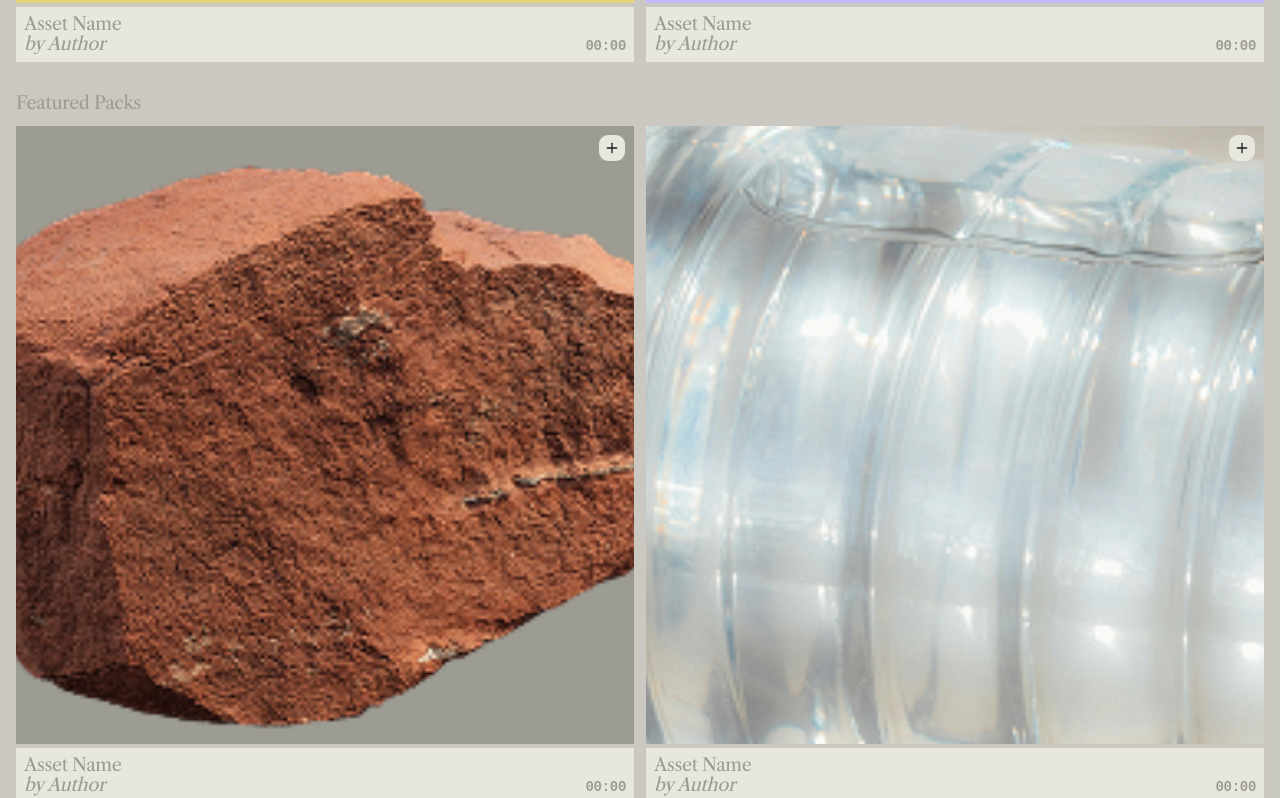
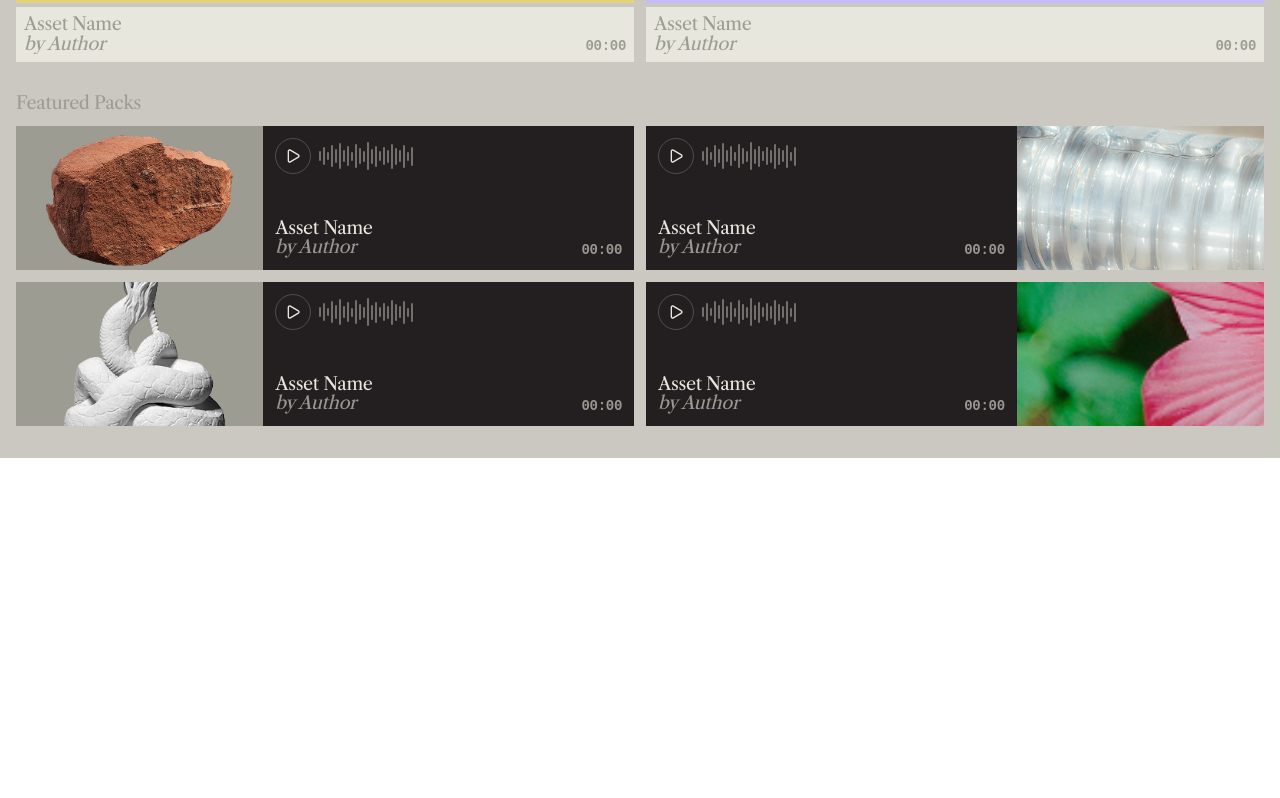
Before and after one commit to RaazeshP96/vrittech-ui-task, a Next.js app: page /browse in a window 1280 px wide. Shown: the part 1110-1908 px from the top of the page. After the commit the page ends 1568 px from the top, so only its background shows below. Built offline with nearby package versions, Linux system fonts and the light colour scheme.

Commit message:
feat(browse): wire video scapes tile and dark packs grid

```diff
--- a/components/browse/asset-card.tsx
+++ b/components/browse/asset-card.tsx
@@ -28,7 +28,20 @@ export const AssetCard = ({ asset, className }: AssetCardProps) => {
         )}
       >
         {isWord && <p className="pr-8">{asset.text}</p>}
-        {!isWord && asset.image && (
+        {!isWord && asset.video ? (
+          <video
+            src={asset.video}
+            autoPlay
+            muted
+            loop
+            playsInline
+            preload="metadata"
+            aria-hidden="true"
+            className="absolute inset-0 h-full w-full object-cover"
+          />
+        ) : (
+          !isWord &&
+          asset.image && (
             <Image
               src={asset.image}
               alt={asset.name}
@@ -36,6 +49,7 @@ export const AssetCard = ({ asset, className }: AssetCardProps) => {
               sizes="176px"
               className="object-cover"
             />
+          )
         )}
         <Button
           type="button"
--- a/components/browse/browse-view.tsx
+++ b/components/browse/browse-view.tsx
@@ -4,6 +4,7 @@ import { useState, type ReactNode } from "react";
 import { Play, SlidersHorizontal } from "lucide-react";
 import { AssetCard } from "@/components/browse/asset-card";
 import { FilterPanel } from "@/components/browse/filter-panel";
+import { PackCard } from "@/components/browse/pack-card";
 import { MenuButton } from "@/components/shell/menu-button";
 import { PageShell } from "@/components/shell/page-shell";
 import { Button } from "@/components/ui/button";
@@ -134,8 +135,8 @@ export const BrowseView = ({ data }: { data: BrowseData }) => {
 
       <Section title="Featured Packs">
         <div className="grid gap-3 sm:grid-cols-2">
-          {data.packs.map((pack) => (
-            <AssetCard key={pack.id} asset={pack} className="w-full" />
+          {data.packs.map((pack, i) => (
+            <PackCard key={pack.id} pack={pack} flip={i % 2 === 1} />
           ))}
         </div>
       </Section>
--- /dev/null
+++ b/components/browse/pack-card.tsx
@@ -0,0 +1,83 @@
+import Image from "next/image";
+import { Play } from "lucide-react";
+import { Button } from "@/components/ui/button";
+import { cn } from "@/lib/utils";
+import type { Asset } from "@/types/asset";
+
+type PackCardProps = {
+  pack: Asset;
+  flip?: boolean;
+  className?: string;
+};
+
+// Deterministic fake waveform — replaced by real asset art later
+const BARS = [
+  10, 18, 8, 22, 14, 26, 12, 20, 9, 24, 16, 11, 28, 15, 21, 10, 18, 13, 25, 17,
+  12, 23, 9, 19,
+];
+
+export const PackCard = ({ pack, flip = false, className }: PackCardProps) => {
+  return (
+    <article
+      className={cn(
+        "flex h-36 overflow-hidden rounded-card bg-surface-secondary",
+        className,
+      )}
+    >
+      <div
+        className={cn(
+          "relative w-2/5 shrink-0 bg-surface-neutral",
+          flip && "order-2",
+        )}
+      >
+        {pack.image && (
+          <Image
+            src={pack.image}
+            alt=""
+            fill
+            sizes="(min-width:640px) 20vw, 40vw"
+            className="object-cover"
+          />
+        )}
+      </div>
+      <div className="flex min-w-0 flex-1 flex-col justify-between p-3">
+        <div className="flex items-center gap-2">
+          <Button
+            type="button"
+            size="icon"
+            variant="ghost"
+            aria-label={`Play ${pack.name}`}
+            className="h-9 w-9 shrink-0 rounded-full border border-white/20 text-surface-tertiary"
+          >
+            <Play />
+          </Button>
+          <div
+            aria-hidden="true"
+            className="flex h-8 flex-1 items-center gap-[2px]"
+          >
+            {BARS.map((h, i) => (
+              <span
+                key={i}
+                style={{ height: `${h}px` }}
+                className="w-[2px] shrink-0 rounded-full bg-surface-tertiary/40"
+              />
+            ))}
+          </div>
+        </div>
+        <div className="flex items-end justify-between gap-2">
+          <div className="min-w-0">
+            <p className="type-serif-regular truncate text-surface-tertiary">
+              {pack.name}
+            </p>
+            <p className="type-serif-regular truncate italic text-surface-tertiary/60">
+              by {pack.author}
+            </p>
+          </div>
+          <span className="type-label-strong-caps shrink-0 text-surface-tertiary/60">
+            {pack.duration}
+          </span>
+        </div>
+      </div>
+    </article>
+  );
+};
```
Lines whose indentation alone changed are shown as unchanged.
